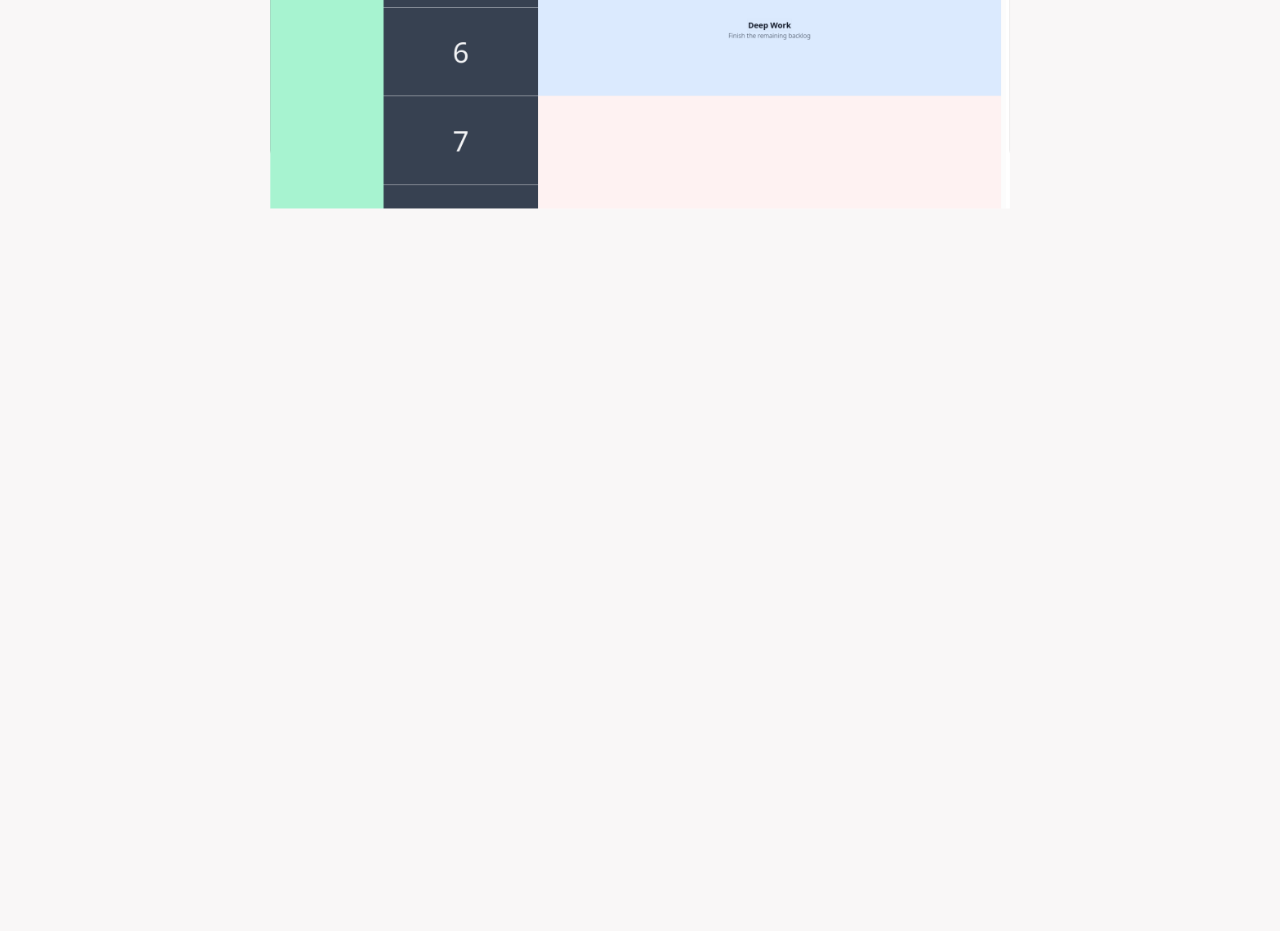
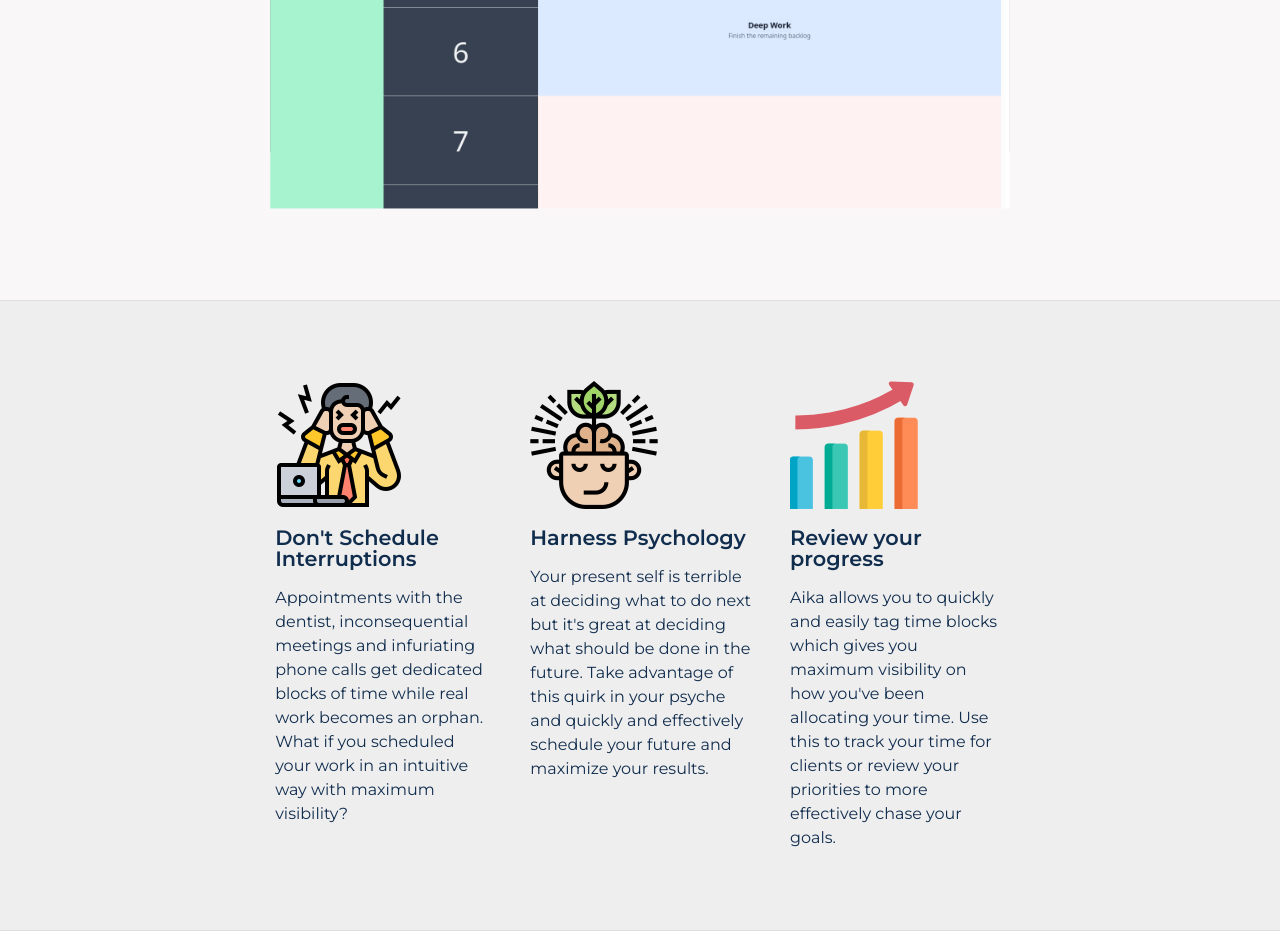
Before and after one commit to superspike7/avion-product-landing-page, a plain HTML site: page index.html in a window 1280 px wide. Shown: the part 644-1575 px from the top of the page. Before the commit the page ends 944 px from the top, so only its background shows below. Drawn offline with Linux system fonts and the light colour scheme; a script that the page names is missing.

Commit message:
add benefits card

```diff
--- a/css/style.scss
+++ b/css/style.scss
@@ -1,6 +1,6 @@
 @use "partials/base";
 @use "partials/colors" as *;
-@import url("https://fonts.googleapis.com/css2?family=Montserrat:wght@100;300;400;700&display=swap");
+@import url("https://fonts.googleapis.com/css2?family=Montserrat:wght@100;300;400;600;700&display=swap");
 
 body {
   background-color: $bg-color;
@@ -101,3 +101,33 @@ header {
     width: 100%;
   }
 }
+
+#about {
+  .benefits {
+    background-color: #eee;
+    border-top: 1px solid #ddd;
+    border-bottom: 1px solid #ddd;
+    width: 100vw;
+
+    .container {
+      width: 60vw;
+      margin: 0 auto;
+      display: flex;
+      justify-content: space-between;
+
+      .card {
+        margin: 5rem 1.2rem;
+
+        h3 {
+          font-size: 1.3rem;
+          font-weight: 600;
+          margin: 1rem 0;
+        }
+
+        p {
+          line-height: 1.5rem;
+        }
+      }
+    }
+  }
+}
--- a/index.html
+++ b/index.html
@@ -33,7 +33,44 @@
       <img src="./assets/product-preview.png" alt="" />
     </section>
 
-    <section id="about"></section>
+    <section id="about">
+      <div class="benefits">
+        <div class="container">
+          <div class="card">
+            <img src="./assets/card-1.png" alt="" />
+            <h3>Don't Schedule Interruptions</h3>
+            <p>
+              Appointments with the dentist, inconsequential meetings and
+              infuriating phone calls get dedicated blocks of time while real
+              work becomes an orphan. What if you scheduled your work in an
+              intuitive way with maximum visibility?
+            </p>
+          </div>
+          <div class="card">
+            <img src="./assets/card-2.png" alt="" />
+            <h3>Harness Psychology</h3>
+            <p>
+              Your present self is terrible at deciding what to do next but it's
+              great at deciding what should be done in the future. Take
+              advantage of this quirk in your psyche and quickly and effectively
+              schedule your future and maximize your results.
+            </p>
+          </div>
+          <div class="card">
+            <img src="./assets/card-3.png" alt="" />
+            <h3>Review your progress</h3>
+            <p>
+              Aika allows you to quickly and easily tag time blocks which gives
+              you maximum visibility on how you've been allocating your time.
+              Use this to track your time for clients or review your priorities
+              to more effectively chase your goals.
+            </p>
+          </div>
+        </div>
+      </div>
+      <div class="testimonials"></div>
+      <div class="video"></div>
+    </section>
 
     <section id="pricing"></section>
 
```
Also changed, not shown: assets/card-1.png (added), assets/card-2.png (added), assets/card-3.png (added), css/style.css, 1 other file.
